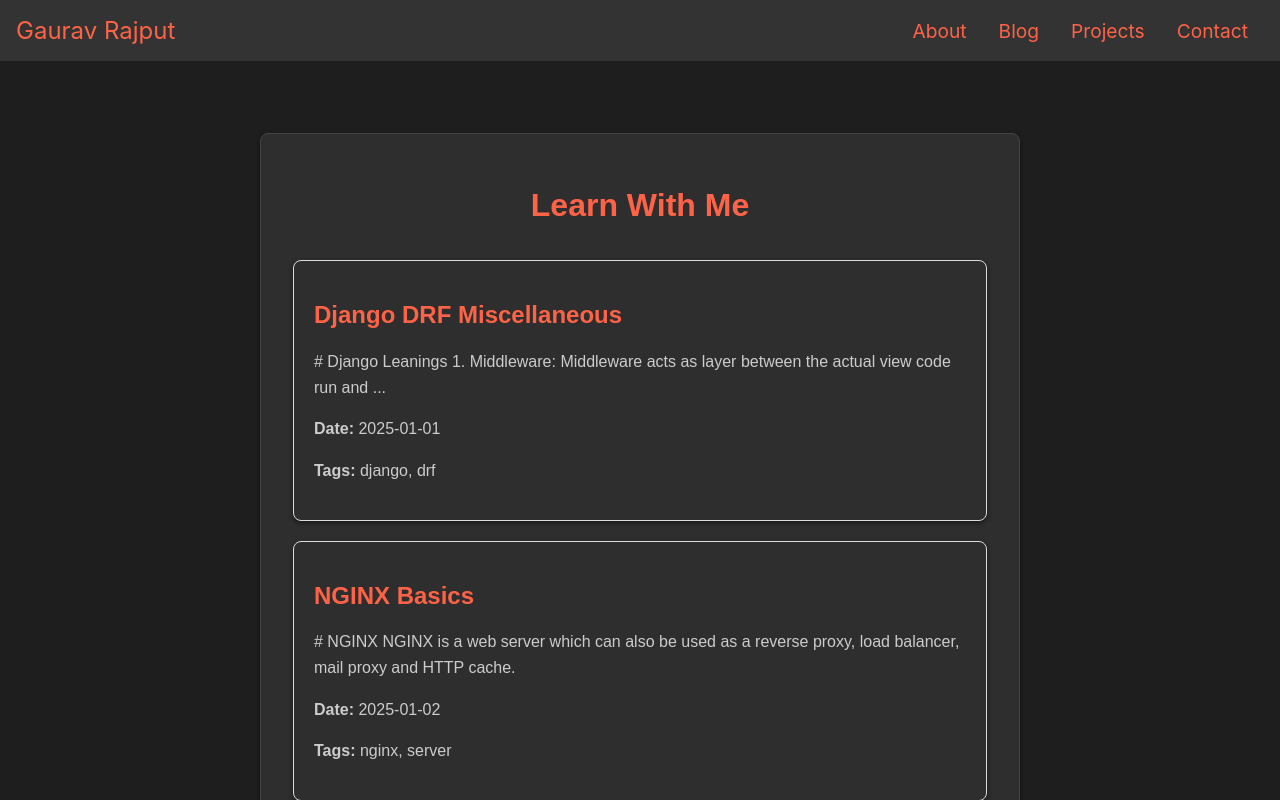
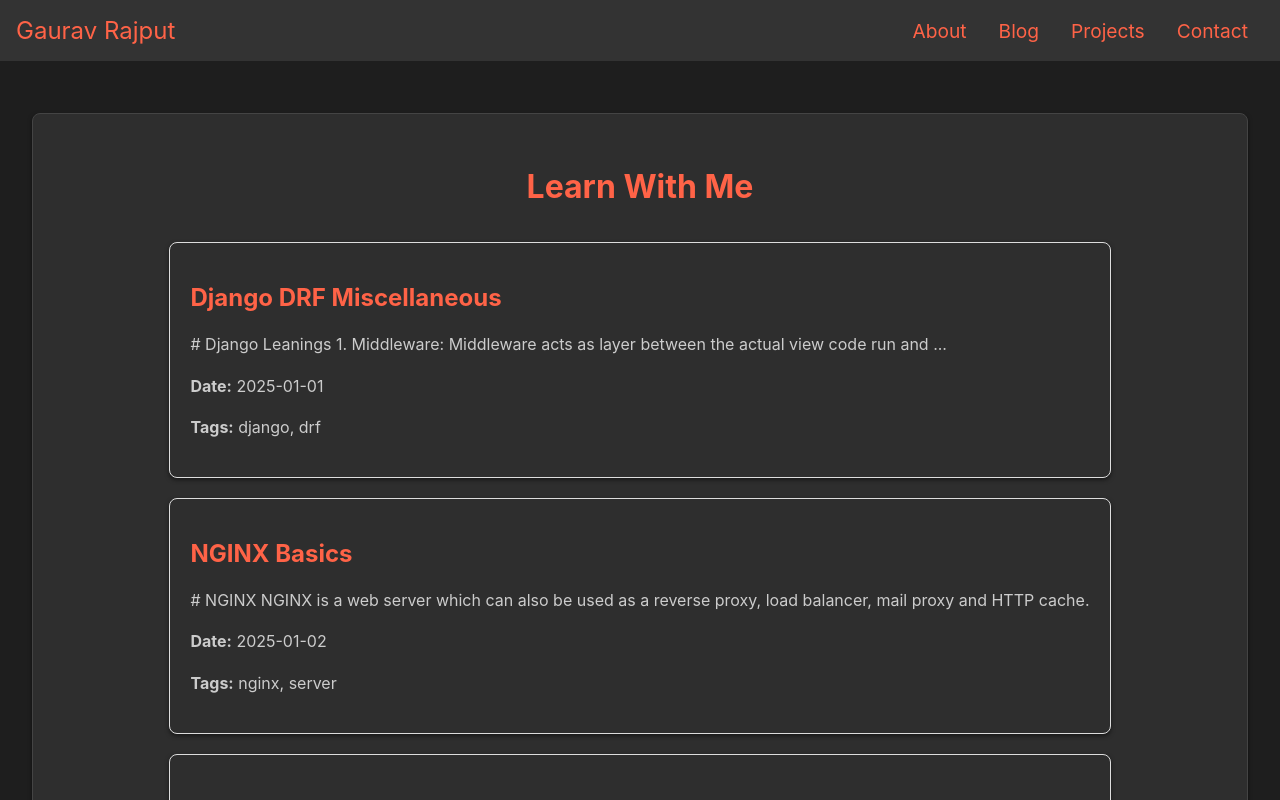
Before and after one commit to gaurav8341/gaurav8341.github.io, a React (Create React App) app in the folder frontend/: page /blogs in a window 1280 px wide. Shown: the top 800 px of the page. Built offline with nearby package versions, Linux system fonts and the light colour scheme.

Commit message:
new styling more space

```diff
--- a/frontend/src/css/BlogList.css
+++ b/frontend/src/css/BlogList.css
@@ -6,7 +6,7 @@
     color: #333;
 }
 
-.blog-list h1 {
+.content h1 {
     text-align: center;
     margin-bottom: 20px;
     color: #ff6347;
@@ -17,7 +17,7 @@
     color: #f1f1f1; */
 /* } */
 
-.blog-list ul {
+.content ul {
     list-style-type: none;
     padding: 0;
 }
@@ -33,13 +33,13 @@
 }
 
 
-.blog-list p {
+.content p {
     line-height: 1.6;
     color: #ccc;
 }
 
 
-.blog-list li {
+.content li {
     margin-bottom: 20px;
     padding: 20px;
     border: 1px solid #ddd;
@@ -50,17 +50,17 @@
 
 }
 
-.blog-list li:hover {
+.content li:hover {
     box-shadow: 0 4px 8px rgba(0, 0, 0, 0.1);
 }
 
-.blog-list a {
+.content a {
     text-decoration: none;
     color: inherit;
 }
 
 
-.blog-title h2 {
+.content h2 {
     color: #ff6347; /* Match the color of site-title */
     text-decoration: none;
     /* font-size: 1.2rem; */
--- a/frontend/src/css/base.css
+++ b/frontend/src/css/base.css
@@ -9,7 +9,7 @@
 
 .base-layout main {
     width: 100%;
-    max-width: 800px;
+    /* max-width: 800px; */
     margin: 0 auto;
 }
 
--- a/frontend/src/js/BlogList.js
+++ b/frontend/src/js/BlogList.js
@@ -26,7 +26,7 @@ const BlogList = () => {
 
     return (
         <CommonLayout>
-            <div className="blog-list">
+            {/* <div className="blog-list"> */}
                 <div className="content">
                     <h1 className='blog-title'>Learn With Me</h1>
                         <ul>
@@ -44,7 +44,7 @@ const BlogList = () => {
                             ))}
                         </ul>
                 </div>
-            </div>
+            {/* </div> */}
         </CommonLayout>
     );
 };
```
